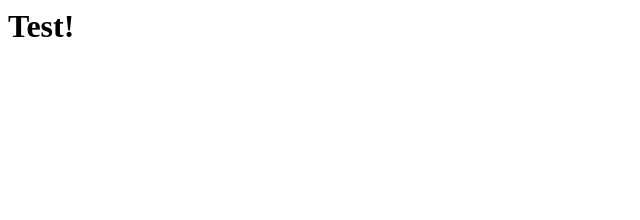
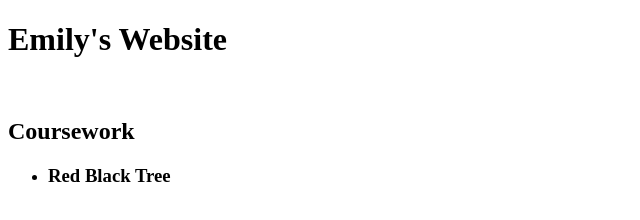
Before and after one commit to 3mda5h/3mda5h.github.io, a plain HTML site: page index.html in a window 1280 px wide. Shown: the whole page, without its empty margins (0-640 px from the left). Drawn offline with Linux system fonts and the light colour scheme.

Commit message:
humble begninnings

```diff
--- a/index.html
+++ b/index.html
@@ -1 +1,20 @@
-<h1>Test!</h1>
+<!DOCTYPE html>
+<html lang="en">
+<head>
+  <meta charset="UTF-8" />
+  <meta name="viewport" content="width=device-width, initial-scale=1.0" />
+  <title>Emily's Website</title>
+   <link rel="stylesheet" href="styles.css" />
+</head>
+<body>
+
+    <h1>Emily's Website</h1><br>
+
+    <h2>Coursework</h2>
+    <ul>
+        <li><h3>Red Black Tree</h3></li>
+    </ul>
+    <p></p>
+
+</body>
+</html>
--- /dev/null
+++ b/style.css
@@ -0,0 +1,15 @@
+ body {
+      font-family: Arial, sans-serif;
+      margin: 0;
+      padding: 0;
+      background-color: #f9f9f9;
+    }
+    header, footer {
+      background-color: #333;
+      color: white;
+      padding: 1rem;
+      text-align: center;
+    }
+    main {
+      padding: 2rem;
+    }
```
